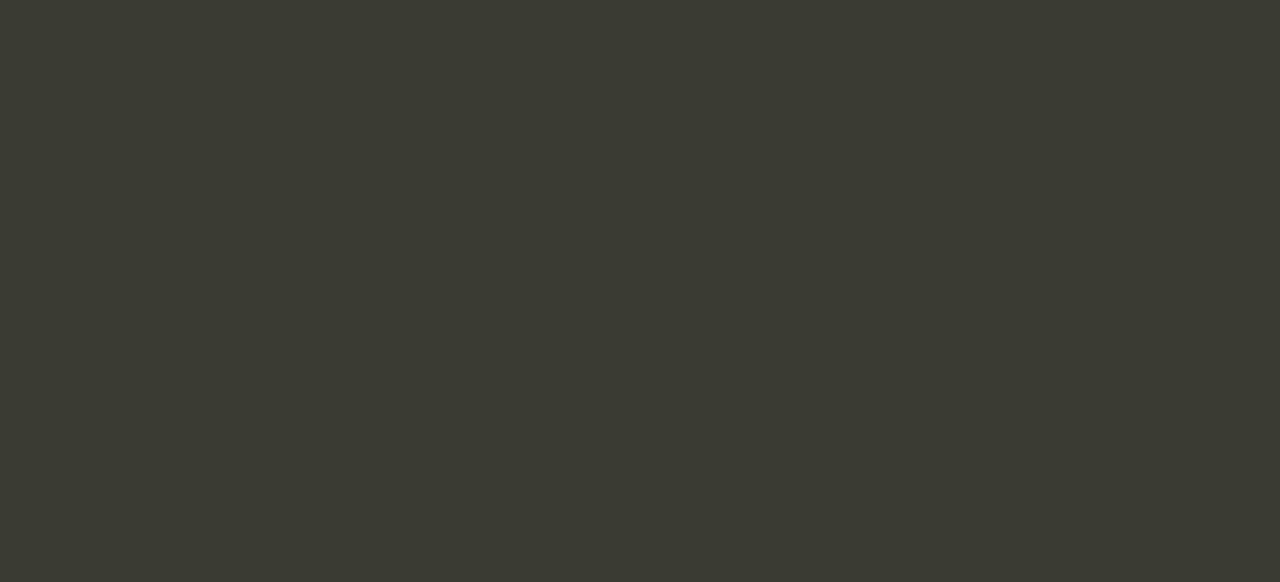
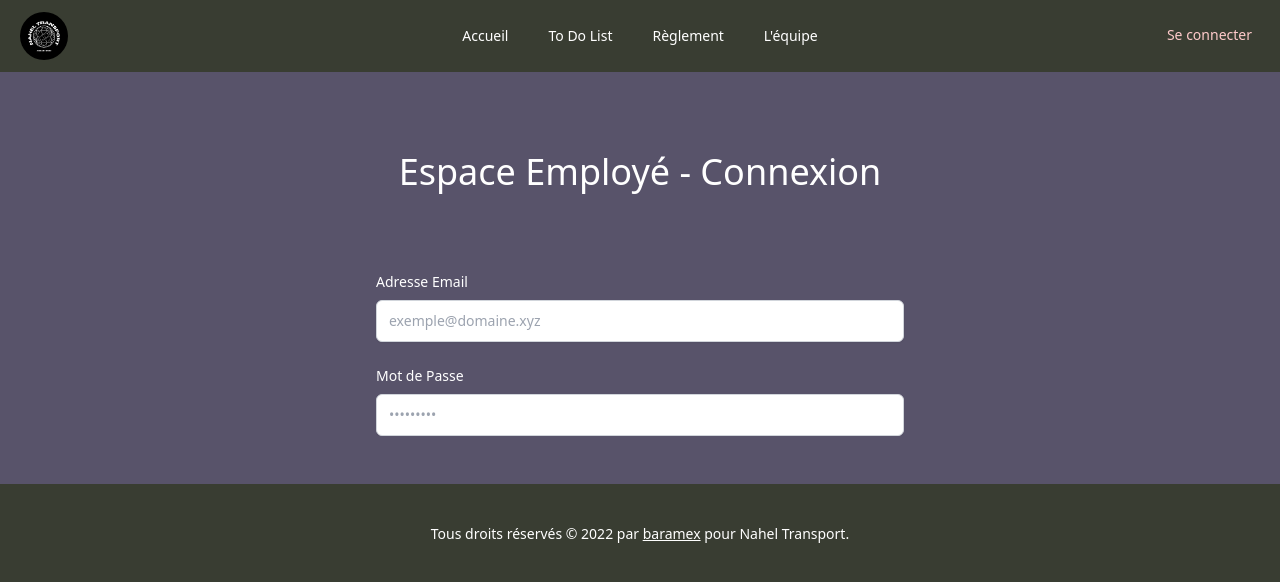
Before and after one commit to baramex/NahelTBesac-website, a React (Create React App) app in the folder frontend/: page /login in a window 1280 px wide. Shown: the top 582 px of the page. Built offline with nearby package versions, Linux system fonts and the light colour scheme.

Commit message:
login page + improved index background

```diff
--- a/frontend/src/components/Home/index.jsx
+++ b/frontend/src/components/Home/index.jsx
@@ -17,7 +17,7 @@ const images = [{ src: wheel, alt: "wheel" }, { src: trucks, alt: "trucks" }, {
 export default function Home(props) {
     return (<>
         <Header {...props} />
-        <div className="flex flex-col items-center w-full bg-[url('../images/background.webp')] pt-[4.5rem]">
+        <div className="flex flex-col items-center w-full bg-[url('../images/background.gif')] bg-cover bg-fixed bg-no-repeat pt-[4.5rem]">
             <div className="w-full md:w-3/5 max-w-5xl bg-[#58536a] text-center text-white pt-16 pb-8 px-4">
                 <img className="mx-auto mb-8 rounded-3xl" src={logo} alt="Nahel Transport" />
                 <h1 className="text-6xl italic mb-4 font-[serif]">Nahel Transport</h1>
--- /dev/null
+++ b/frontend/src/components/Login/index.jsx
@@ -0,0 +1,31 @@
+import Footer from "../Layout/Footer";
+import Header from "../Layout/Header";
+import { TextField } from "../Misc/Fields";
+
+export default function Login(props) {
+    return (<>
+        <Header {...props} />
+        <div className="pt-[4.5rem] bg-[#58536a] text-white pb-12 px-6">
+            <h1 className="text-center text-4xl font-medium my-20">Espace Employé - Connexion</h1>
+            <div className="px-6 max-w-xl mx-auto">
+                <form className="flex flex-col gap-6">
+                    <TextField
+                        id="email"
+                        label="Adresse Email"
+                        type="email"
+                        autoComplete="email"
+                        placeholder="exemple@domaine.xyz"
+                        required />
+                    <TextField
+                        id="password"
+                        label="Mot de Passe"
+                        type="password"
+                        autoComplete="password"
+                        placeholder="•••••••••"
+                        required />
+                </form>
+            </div>
+        </div>
+        <Footer {...props} />
+    </>)
+}
--- /dev/null
+++ b/frontend/src/components/Misc/Fields.jsx
@@ -0,0 +1,55 @@
+import clsx from "clsx";
+import { useEffect, useState } from "react";
+import { EyeIcon, EyeSlashIcon } from "@heroicons/react/24/outline";
+
+function Label({ optinal, children, id }) {
+    return (<label
+        htmlFor={id}
+        className="mb-2 block text-sm font-medium text-white"
+    >
+        {children}
+        {optinal && <span className='text-xs text-gray-500 ml-2'>({optinal})</span>}
+    </label>);
+}
+
+function Field({ Element, defaultValue = "", className, showChanged, forwardRef, ...props }) {
+    const [value, setValue] = useState(defaultValue);
+
+    useEffect(() => {
+        if (!value && defaultValue) setValue(defaultValue);
+        // eslint-disable-next-line react-hooks/exhaustive-deps
+    }, [defaultValue]);
+
+    return (
+        <Element empty={!value ? "true" : undefined} ref={forwardRef} value={value} changed={defaultValue || showChanged ? value === defaultValue ? undefined : "true" : undefined} onChange={e => setValue(e.target.value)} {...props} className={clsx("block w-full bg-white [[changed_&]]:border-blue-400 focus:[[changed_&]]:border-blue-500 [&:not([empty])]:invalid:border-red-500 [&:not([empty])]:invalid:focus:border-red-600 disabled:cursor-not-allowed disabled:bg-gray-50 disabled:text-gray-500 appearance-none shadow-sm rounded-md border border-gray-300 px-3 py-2.5 text-gray-900 placeholder-gray-400 focus:border-gray-500 focus:outline-none focus:ring-0 sm:text-sm", className)} />
+    );
+}
+
+export function TextField({
+    id,
+    label,
+    type = 'text',
+    className = '',
+    optinal,
+    ...props
+}) {
+    const [showPassword, setShowPassword] = useState(false);
+
+    return (
+        <div className={className}>
+            {label && <Label id={id} optinal={optinal}>{label}</Label>}
+            {type === "password" ?
+                <div className='relative overflow-hidden group'>
+                    <Field Element="input" id={id} type={showPassword ? "text" : "password"} {...props} className="peer pr-10" />
+                    <input id={"show-" + id} name='show' checked={showPassword} onChange={e => setShowPassword(e.target.checked)} className='hidden' type="checkbox" />
+                    <label htmlFor={"show-" + id} className={clsx('transition-transform absolute flex items-center mr-3 right-0 top-0 h-full peer-focus:translate-y-0 hover:translate-y-0 cursor-pointer', showPassword ? "translate-y-0" : "-translate-y-full")}>
+                        <EyeIcon className={clsx('stroke-gray-500 stroke-1 hover:stroke-[#58536a]', showPassword ? "hidden" : "")} width="22" />
+                        <EyeSlashIcon className={clsx('stroke-1 stroke-gray-500 hover:stroke-[#58536a]', !showPassword ? "hidden" : "")} width="22" />
+                    </label>
+                </div>
+                :
+                <Field Element="input" id={id} type={type} {...props} />
+            }
+        </div >
+    )
+}
--- a/frontend/src/index.jsx
+++ b/frontend/src/index.jsx
@@ -3,6 +3,7 @@ import ReactDOM from 'react-dom/client';
 import { Route, BrowserRouter as Router } from 'react-router-dom';
 import { AlertContainer } from './components/Alerts';
 import Home from './components/Home';
+import Login from './components/Login';
 import Rules from './components/Rules';
 import Team from './components/Team';
 import ToDoList from './components/ToDoList';
@@ -63,6 +64,8 @@ function App() {
                     <Route exact path="/to-do-list"><ToDoList {...props} /></Route>
                     <Route exact path="/rules"><Rules {...props} /></Route>
                     <Route exact path="/team"><Team {...props} /></Route>
+
+                    <Route exact path="/login"><Login {...props} /></Route>
                 </Router>
             }
         </>
```
Also changed, not shown: 1 other file (tests, documents, lock files or other folders).
